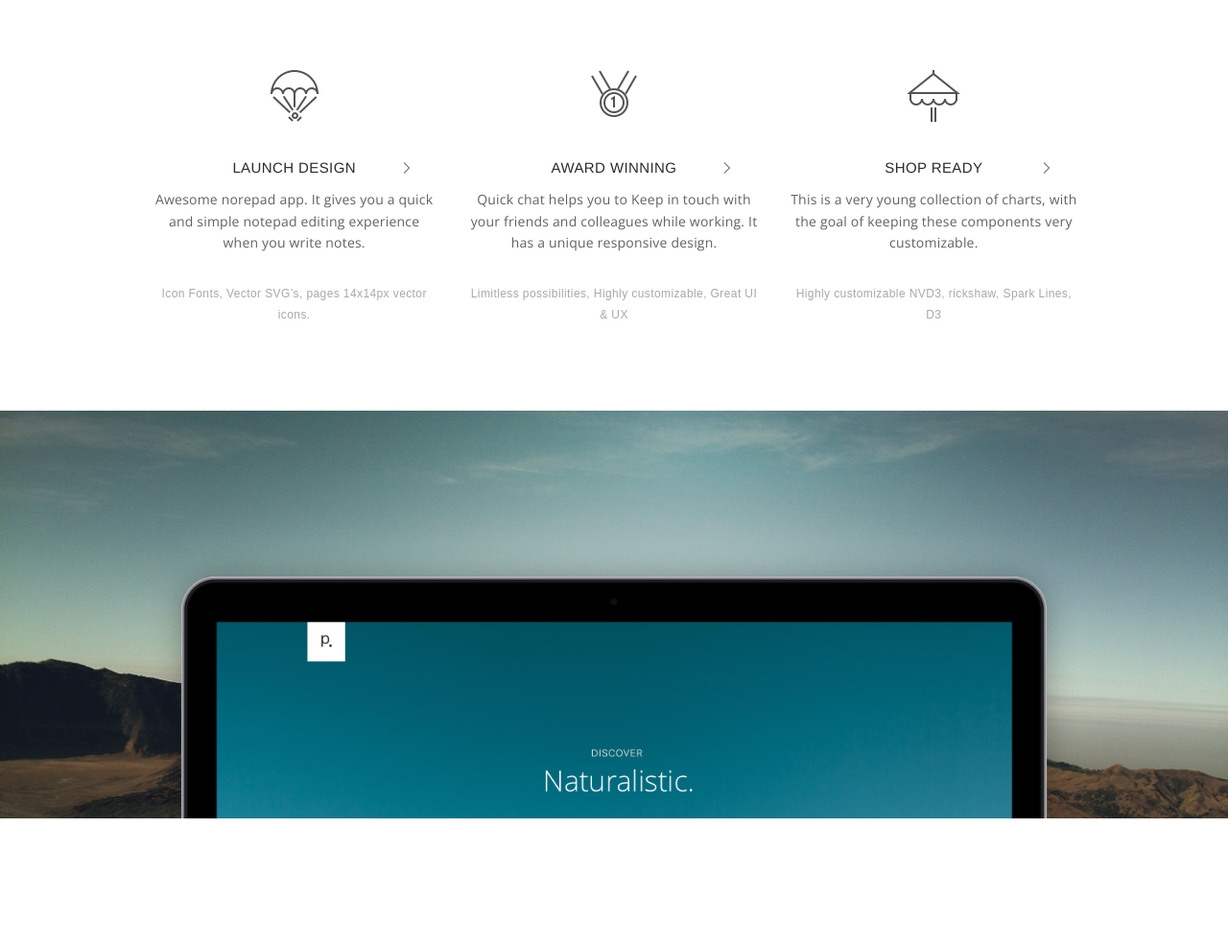
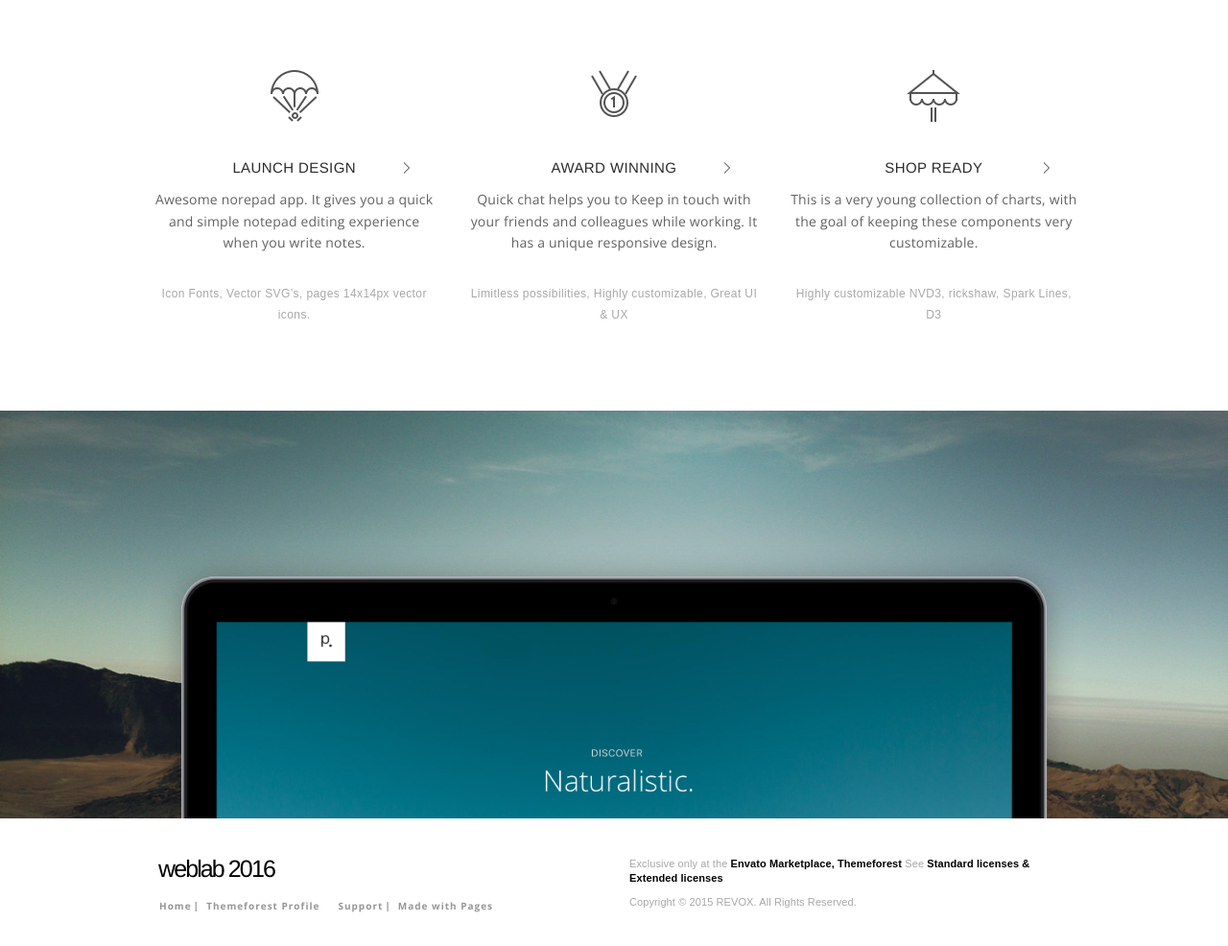
Before and after one commit to kjduncan/mockup-B-WebLab, a website: page index.html in a window 1280 px wide. Shown: the part 2302-3288 px from the top of the page at 96% size. Before the commit the page ends 3155 px from the top, so only its background shows below. Drawn offline with nearby package versions, Linux system fonts and the light colour scheme.

Commit message:
footer adjustment

```diff
--- a/assets/sass/styles.scss
+++ b/assets/sass/styles.scss
@@ -211,6 +211,63 @@ nav {
   }
 }
 
+footer {
+  .weblab {
+    margin-top: 40px;
+    margin-left: 9px;
+    font-family: Helvetica;
+    font-size: 25px;
+    letter-spacing: -1.9px;
+    color: #000000;
+  }
+   nav {
+     margin-bottom: 30px;
+     margin-top: 12px;
+     padding: 0;
+     float: left;
+    ul {
+      margin: 0;
+      .group {
+      margin-right: 10px;
+
+      }
+      li {
+        margin-right: 5px;
+        display: inline-block;
+        font-family: Arial;
+        font-weight: bold;
+        font-size: 11px;
+        line-height: 2.0;
+        letter-spacing: 0.2px;
+        color: #a7a7a7;
+        a {
+          text-decoration: none;
+        }
+      }
+    }
+  }
+  p {
+    margin-top: 40px;
+    font-family: Arial;
+    font-size: 11px;
+    line-height: 15px;
+    letter-spacing: 0.1px;
+    color: #a7a7a7;
+    span {
+    color: #000000;
+    font-weight: bold;
+    }
+  }
+  .copyright {
+    margin-top: 6px;
+    font-family: Arial;
+    font-size: 11px;
+    line-height: 2.0;
+    letter-spacing: 0.1px;
+    color: #a7a7a7;
+  }
+}
+
 @media only screen {
   .title{
     h2 {
@@ -243,7 +300,17 @@ nav {
     }
   }
 
-
+footer {
+  p {
+    margin-left: 8px;
+    margin-top: 20px;
+    line-height: 5px;
+    font-size: 5px;
+  }
+  .copyright {
+    font-size: 5px;
+  }
+}
 
 
 }
@@ -284,6 +351,19 @@ nav {
     }
   }
 
+  footer {
+    p {
+      margin: 0;
+      margin-top: 40px;
+      font-size: 11px;
+      line-height: 15px;
+    }
+    .copyright {
+      margin-top: 6px;
+      font-size: 11px;
+    }
+  }
+
 }
 
 @media only screen and (min-width: $large) {
--- a/index.html
+++ b/index.html
@@ -159,5 +159,42 @@
           </div>
         </div>
       </section>
+      <footer>
+          <div class="row">
+          <div class="small-12 columns medium-6">
+          <div class="weblab">
+            weblab 2016
+          </div>
+          <nav>
+            <ul>
+              <li class="group">
+              <li>
+                <a href="#home">Home</a>  |
+              </li>
+              <li>
+                <a href="#profile">Themeforest Profile</a>
+              </li>
+            </li>
+              <li class="group">
+              <li>
+                <a href="#support">Support</a>    |
+              </li>
+              <li>
+                <a href="#pages">Made with Pages</a>
+              </li>
+            </li>
+            </ul>
+          </nav>
+        </div>
+          <div class="small-12 columns medium-6">
+          <p>
+            Exclusive only at the <span>Envato Marketplace, Themeforest</span> See <span>Standard licenses &amp; Extended licenses</span>
+          </p>
+          <p class="copyright">
+            Copyright © 2015 REVOX. All Rights Reserved.
+          </p>
+          </div>
+        </div>
+      </footer>
   </body>
 </html>
```
Also changed, not shown: css/styles.css.
